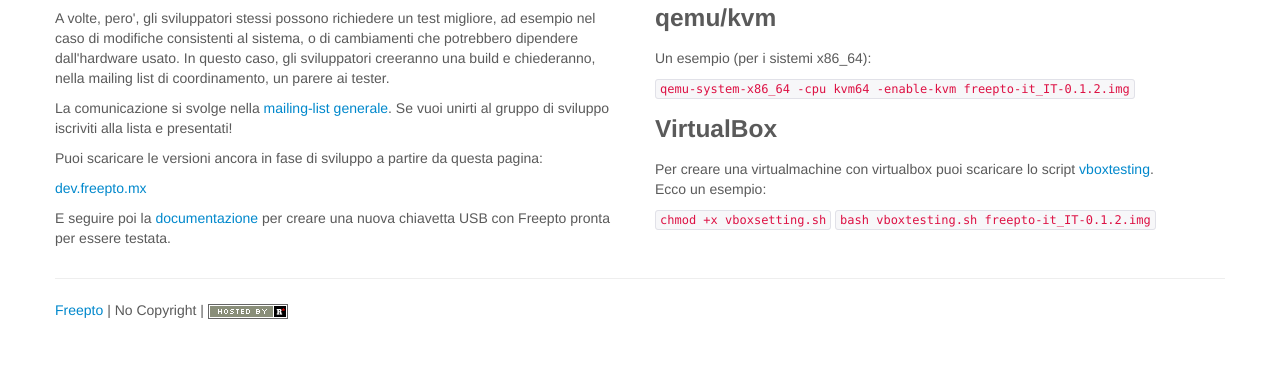
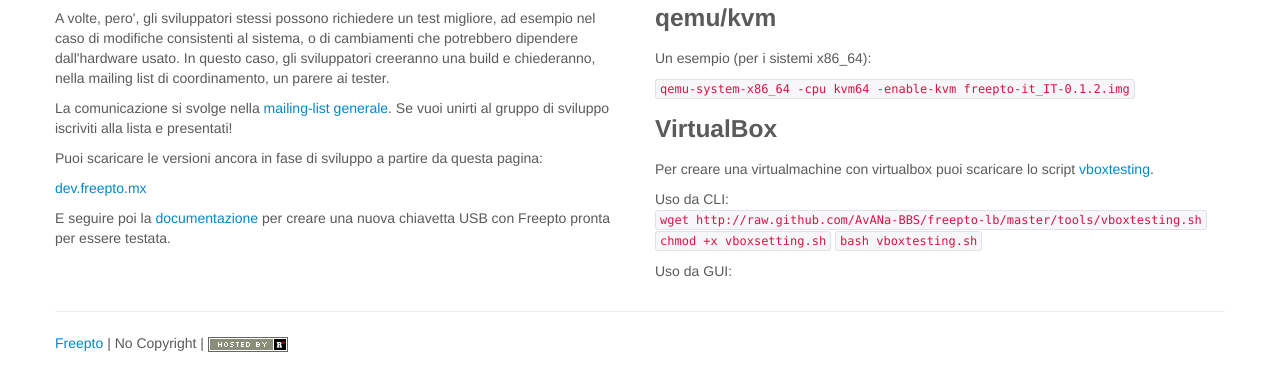
Before and after one commit to psylocibe/freepto-web, a Flask app: page /it/testing-team/ in a window 1280 px wide. Shown: the part 194-585 px from the top of the page. Run offline with Flask 2, Linux system fonts and the light colour scheme; some libraries are stand-ins or nearby versions.

Commit message:
Update testing-team.html

```diff
--- a/templates/it/testing-team.html
+++ b/templates/it/testing-team.html
@@ -21,10 +21,13 @@
         <code>qemu-system-x86_64 -cpu kvm64 -enable-kvm freepto-it_IT-0.1.2.img</code>
 
         <h3>VirtualBox</h3>
-        <p>Per creare una virtualmachine con virtualbox puoi scaricare lo script <a href="https://raw.github.com/AvANa-BBS/freepto-lb/master/tools/vboxtesting.sh">vboxtesting</a>.<br />
-        Ecco un esempio:</p>
+        <p>Per creare una virtualmachine con virtualbox puoi scaricare lo script <a href="https://raw.github.com/AvANa-BBS/freepto-lb/master/tools/vboxtesting.sh">vboxtesting</a>.</p>
+        <p>Uso da CLI:<br />
+        <code>wget http://raw.github.com/AvANa-BBS/freepto-lb/master/tools/vboxtesting.sh</code>
         <code>chmod +x vboxsetting.sh</code>
-        <code>bash vboxtesting.sh freepto-it_IT-0.1.2.img</code>
+        <code>bash vboxtesting.sh</code></p>
+        <p>Uso da GUI:<br />
+        <!-- add screenshot -->
 
     </div>
 </div>
```
